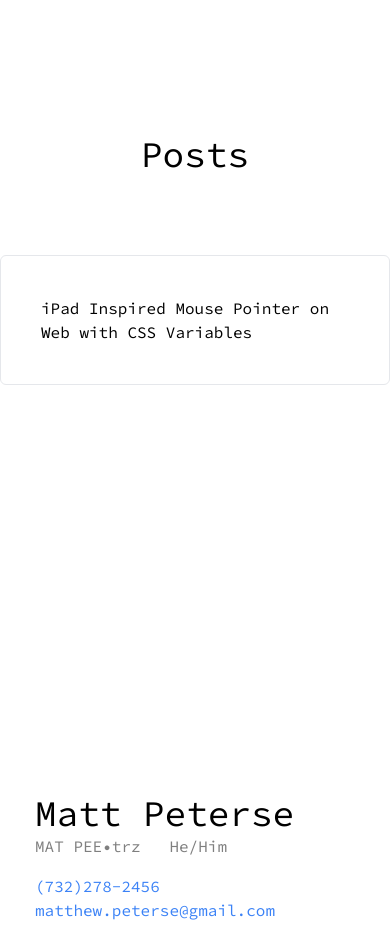
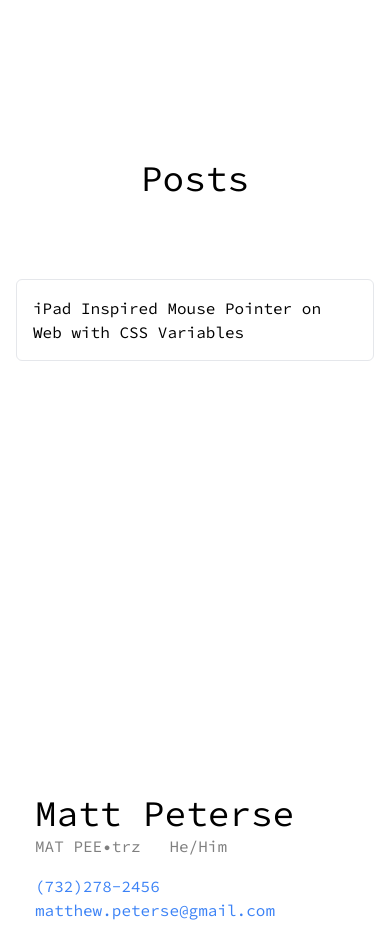
Before and after one commit to avmatt/underemployed-engineer, an Astro site: page / in a window 390 px wide. Shown: the part 5780-6712 px from the top of the page. Built offline with nearby package versions, Linux system fonts and the light colour scheme; Astro itself is replaced by a stand-in of ours.

Commit message:
Updated padding

```diff
--- a/src/components/Home/Posts.astro
+++ b/src/components/Home/Posts.astro
@@ -2,10 +2,10 @@
   id="posts"
   class="min-h-screen flex justify-center items-center overflow-hidden pt-20 md:mt-0"
 >
-  <div class="pb-20">
+  <div class="px-4 pb-20">
     <div class="text-4xl text-center mb-20">Posts</div>
     <a
-      class="block p-10 border rounded-md"
+      class="block p-4 md:p-10 border rounded-md"
       href="/posts/ipad-inspired-mouse-pointer-on-web-with-css-variables"
       >iPad Inspired Mouse Pointer on Web with CSS Variables</a
     >
--- a/src/layouts/BlogLayout.astro
+++ b/src/layouts/BlogLayout.astro
@@ -6,7 +6,7 @@ const {
 ---
 
 <BaseLayout title={title} description={description}>
-  <div class="max-w-3xl mx-auto py-20 prose">
+  <div class="max-w-3xl mx-auto px-10 py-20 prose">
     <slot />
   </div>
 </BaseLayout>
```
